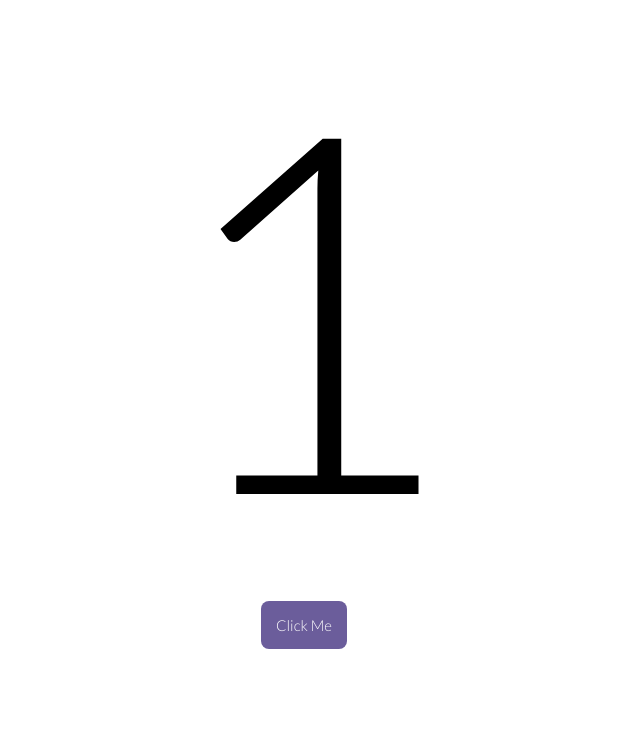
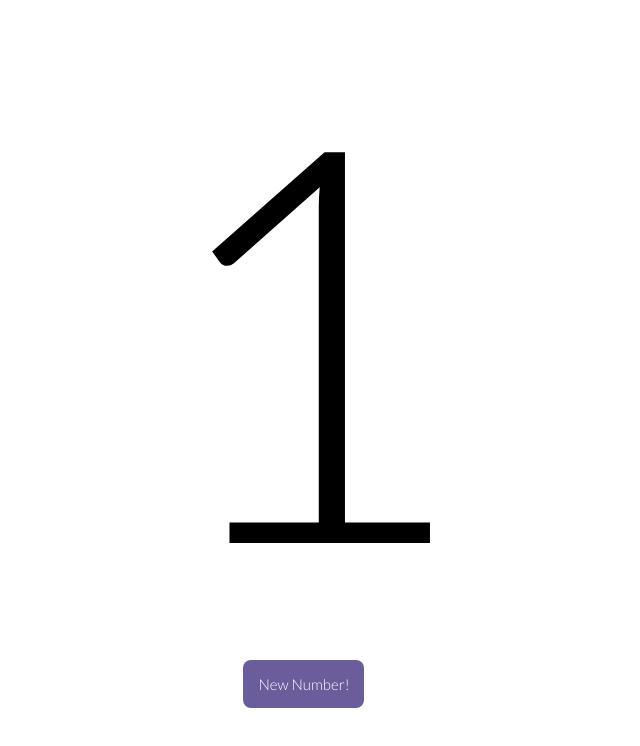
Before and after one commit to kelseyywang/random-ticker, a React (Create React App) app: page / in a window 1280 px wide. Shown: the top 746 px of the page, without its empty margins (336-976 px from the left). Built offline with nearby package versions, Linux system fonts and the light colour scheme.

Commit message:
added random multiplicative timing

```diff
--- a/src/App.js
+++ b/src/App.js
@@ -2,16 +2,40 @@ import React, { Component } from 'react';
 import './App.css';
 import Ticker from './components/Ticker';
 
+const MAX_TIME_RANGE = [300, 600];
+const TIME_MULTIPLIER_RANGE = [1.1, 1.2];
+const TIME_INITIAL_RANGE = [20, 80];
 class App extends Component {
+  constructor(props) {
+    super(props);
+    this.state = {
+      randMaxTime: MAX_TIME_RANGE[0],
+      randTimeMultiplier: TIME_MULTIPLIER_RANGE[0],
+      randTimeInitial: TIME_INITIAL_RANGE[0],
+    };
+  }
+
+  onRestart() {
+    let randMaxTime = Math.floor(Math.random() * (MAX_TIME_RANGE[1]-MAX_TIME_RANGE[0]) + MAX_TIME_RANGE[0]);
+    let randTimeMultiplier = Math.random() * (TIME_MULTIPLIER_RANGE[1]-TIME_MULTIPLIER_RANGE[0]) + TIME_MULTIPLIER_RANGE[0];
+    let randTimeInitial = Math.floor(Math.random() * (TIME_INITIAL_RANGE[1]-TIME_INITIAL_RANGE[0]) + TIME_INITIAL_RANGE[0]);
+    this.setState({
+      randMaxTime: randMaxTime,
+      randTimeMultiplier: randTimeMultiplier,
+      randTimeInitial: randTimeInitial,
+    });
+  }
+  //renders random ticker between min and max (both inclusive)
   render() {
     return (
       <div className="app-container">
         <Ticker
-          maxTime={500}
-          timeMultiplier={1.15}
-          timeInitial={50}
+          maxTime={this.state.randMaxTime}
+          timeMultiplier={this.state.randTimeMultiplier}
+          timeInitial={this.state.randTimeInitial}
           min={1}
-          max={4}
+          max={3}
+          onRestart={this.onRestart.bind(this)}
         />
       </div>
     );
--- a/src/components/Ticker.js
+++ b/src/components/Ticker.js
@@ -11,6 +11,7 @@ class Ticker extends Component {
   }
 
   onRestartClick() {
+    this.props.onRestart();
     this.setState({
       lastTimeoutAmt: this.props.timeInitial,
     }, this.changeNum.bind(this));
@@ -45,7 +46,7 @@ class Ticker extends Component {
           className="restart-button"
           onClick={this.onRestartClick.bind(this)}
         >
-          Click Me
+          New Number!
         </div>
       </div>
     );
--- a/src/styles/ticker.css
+++ b/src/styles/ticker.css
@@ -9,7 +9,7 @@
 
 .number {
   font-family: "Lato", sans-serif;
-  font-size: 500px;
+  font-size: 550px;
 }
 
 .restart-button {
```
